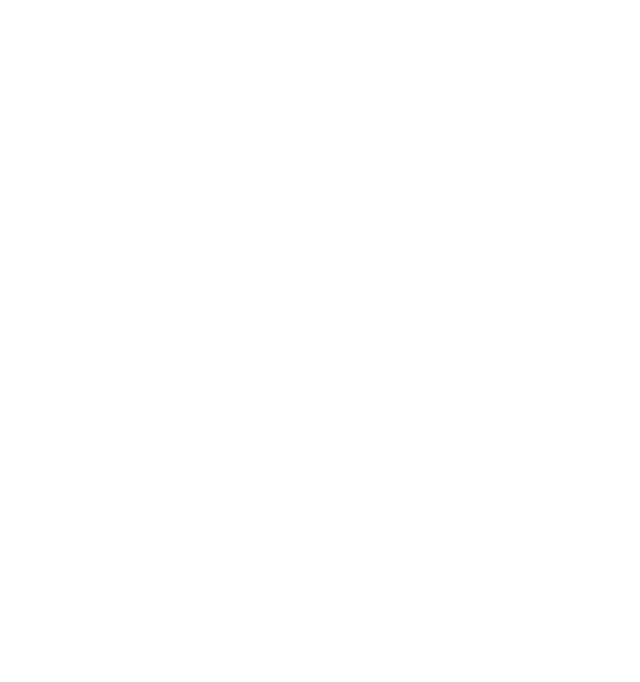
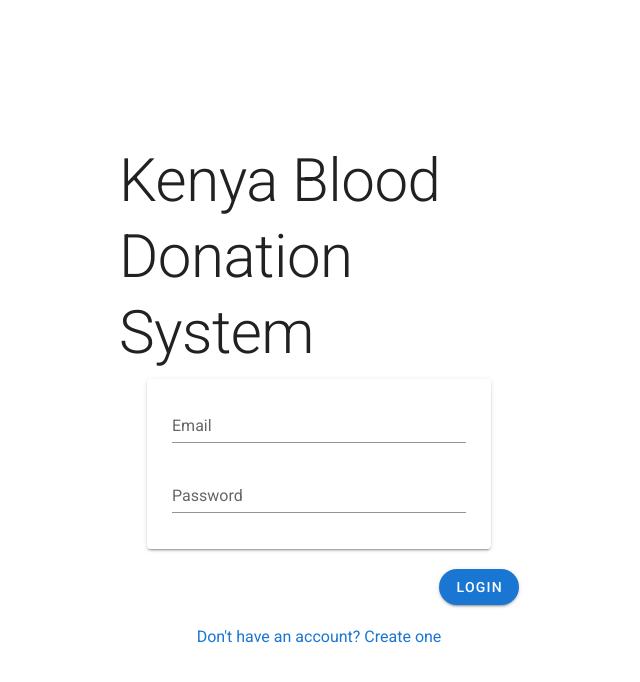
Before and after one commit to jama5262/blood-donation-system-web, a Vue app: page / in a window 1280 px wide. Shown: the top 682 px of the page, without its empty margins (321-961 px from the left). Built offline with nearby package versions, Linux system fonts and the light colour scheme.

Commit message:
Set up routes and ui

```diff
--- a/src/App.vue
+++ b/src/App.vue
@@ -1,7 +1,7 @@
 <template>
-  <div>
-
-  </div>
+  <v-app>
+    <router-view/>
+  </v-app>
 </template>
 
 <script>
--- /dev/null
+++ b/src/components/authComponents/Login.vue
@@ -0,0 +1,40 @@
+<template>
+  <div class="main-container">
+    <p class="display-3">Kenya Blood</p>
+    <p class="display-3">Donation</p>
+    <p class="display-3">System</p>
+    <v-card max-width="344" class="mx-auto">
+      <v-text-field label="Email"></v-text-field>
+      <v-text-field label="Password"></v-text-field>
+    </v-card>
+    <div class="button-container d-flex justify-end">
+      <v-btn rounded color="primary">Login</v-btn>
+    </div>
+    <div class="link-container d-flex justify-center">
+      <a v:onclick="openSignPage">Don't have an account? Create one</a>
+    </div>
+  </div>
+</template>
+
+<script>
+export default {
+  methods: {
+    openSignPage() {
+      alert("ok")
+    }
+  }
+};
+</script>
+
+<style lang="scss" scoped>
+.v-card {
+  padding: 15px 25px;
+  border-radius: 20px
+}
+.button-container {
+  padding: 20px 0
+}
+.main-container {
+    width: 400px
+  }
+</style>
--- /dev/null
+++ b/src/components/authComponents/SignUp.vue
@@ -0,0 +1,38 @@
+<template>
+  <div class="main-container">
+    <p class="display-3">Sign Up</p>
+    <v-card max-width="344" class="mx-auto">
+      <v-text-field label="Email"></v-text-field>
+      <v-text-field label="Password"></v-text-field>
+    </v-card>
+    <div class="button-container d-flex justify-end">
+      <v-btn rounded color="primary">Login</v-btn>
+    </div>
+    <div class="link-container d-flex justify-center">
+      <a v:onclick="openSignPage">Don't have an account? Create one</a>
+    </div>
+  </div>
+</template>
+
+<script>
+export default {
+  methods: {
+    openSignPage() {
+      alert("ok")
+    }
+  }
+};
+</script>
+
+<style lang="scss" scoped>
+.v-card {
+  padding: 15px 25px;
+  border-radius: 20px
+}
+.button-container {
+  padding: 20px 0
+}
+  .main-container {
+    width: 300px
+  }
+</style>
--- a/src/routes/hospitalRoutes/router.js
+++ b/src/routes/hospitalRoutes/router.js
@@ -0,0 +1,8 @@
+import Signup from "../../components/authComponents/SignUp"
+
+export default [
+  {
+    path: "/jama",
+    component: Signup
+  }
+]
--- a/src/routes/index.js
+++ b/src/routes/index.js
@@ -1,10 +1,32 @@
 import Vue from 'vue'
 import Router from 'vue-router'
+
+import HospitalRoutes from "./hospitalRoutes/router"
+
+import Auth from "../views/Auth"
+import Login from "../components/authComponents/Login"
+import SignUp from "../components/authComponents/SignUp"
 
 Vue.use(Router)
 
 export default new Router({
   mode: 'history',
   base: process.env.BASE_URL,
-  routes: []
+  routes: [
+    {
+      path: "/",
+      component: Auth,
+      children: [
+        {
+          path: "",
+          component: Login
+        },
+        {
+          path: "signup",
+          component: SignUp
+        },
+      ]
+    },
+    ...HospitalRoutes,
+  ]
 })
--- /dev/null
+++ b/src/views/Auth.vue
@@ -0,0 +1,19 @@
+<template>
+  <v-content>
+    <v-container class="d-flex align-center justify-center">
+      <router-view/>
+    </v-container>
+  </v-content>
+</template>
+
+<script>
+  export default {
+
+  }
+</script>
+
+<style scoped>
+  .container {
+    height: 100%
+  }
+</style>
```
